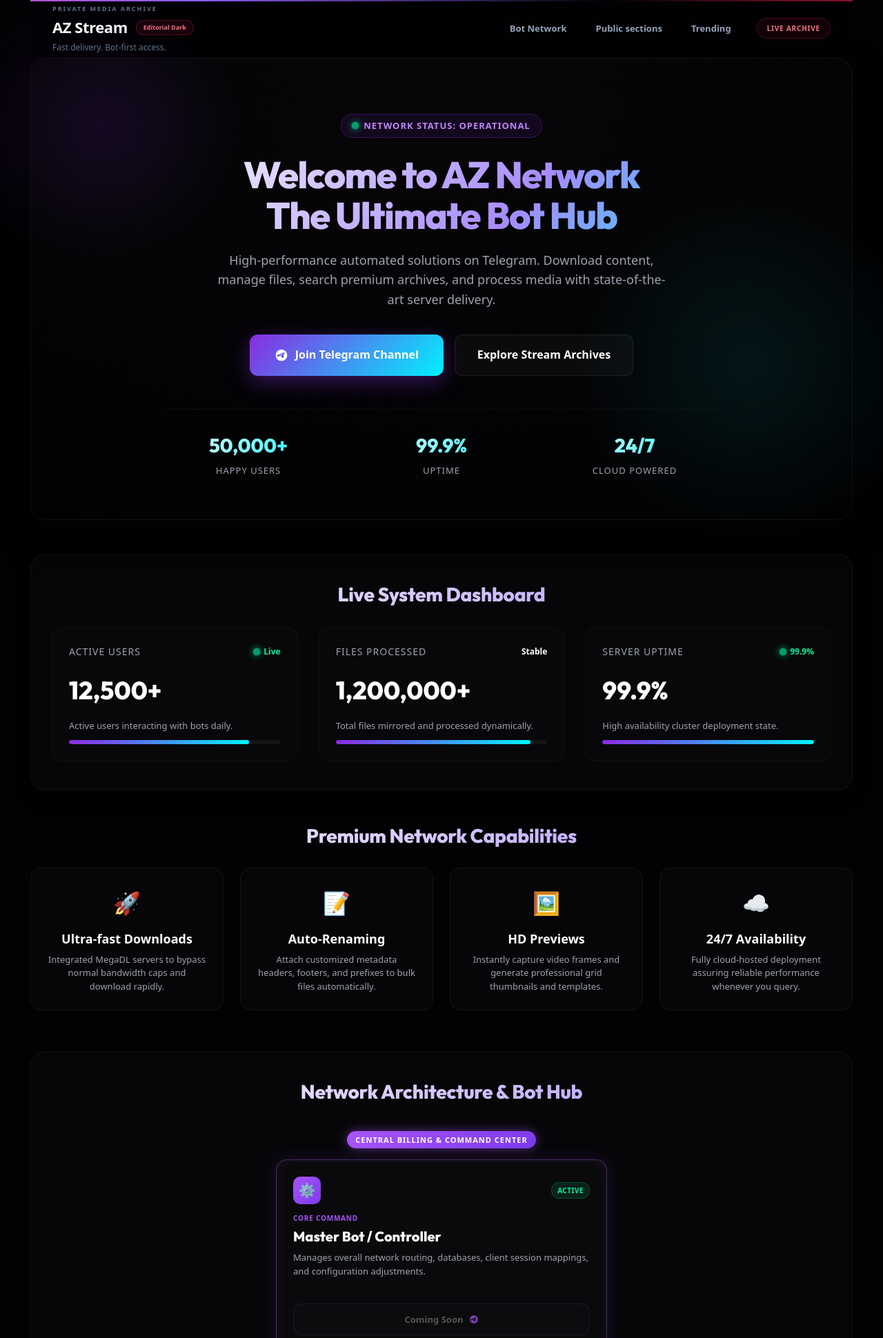
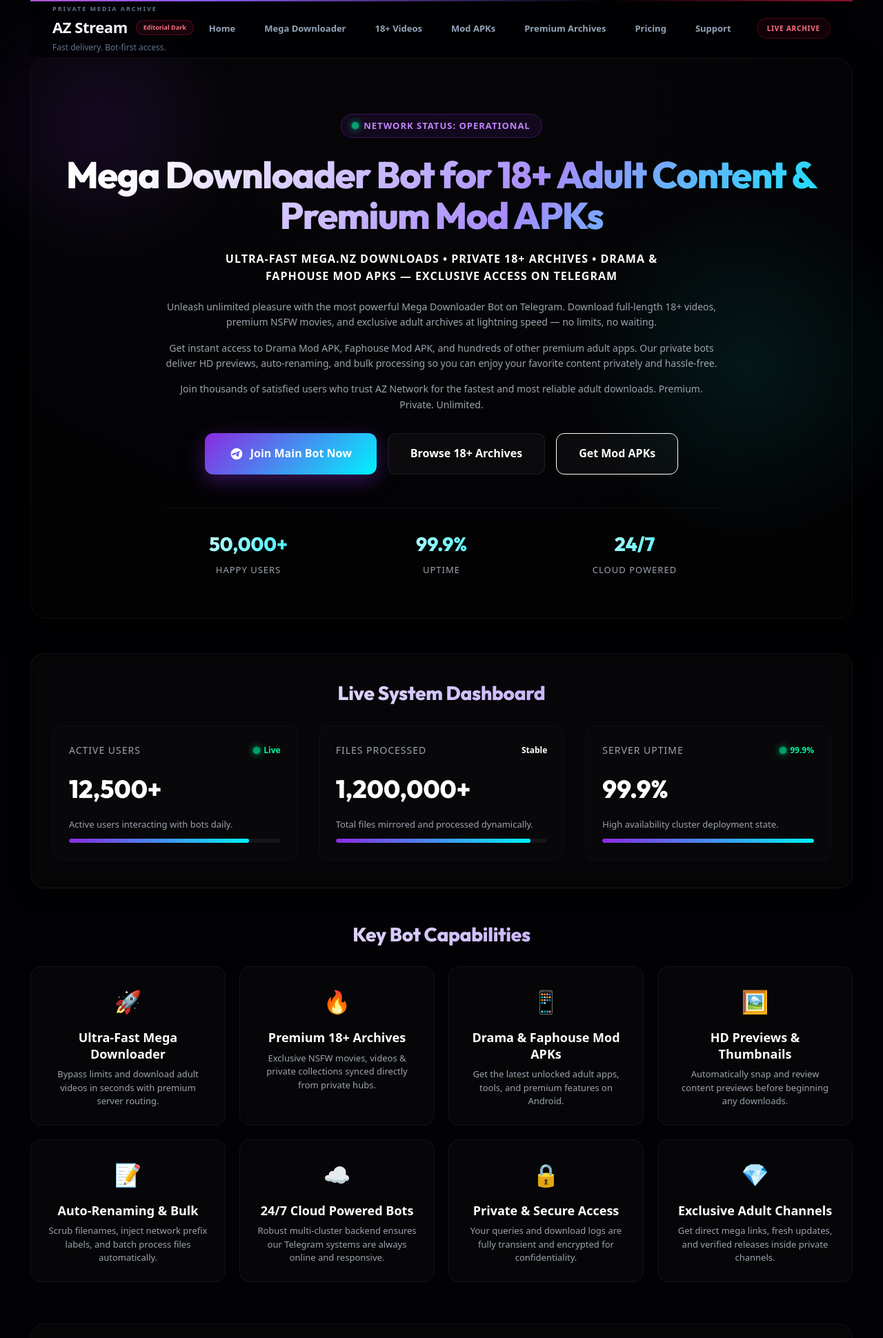
Before and after one commit to beast-69-bot/azfileconversion, a FastAPI app: template app/templates/home.html in a window 1280 px wide; the page is wider, and only the part inside the window is pictured. Shown: the top 1940 px of that part at 69% size. Run offline with FastAPI, Linux system fonts and the light colour scheme; the template is opened without the code that fills it, so the values that code supplies are empty; parts of the project's set-up code (start-up, migrations or seed data) failed here and were passed over; some libraries are stand-ins or nearby versions.

Commit message:
Update SEO metadata, landing page headers, hero section copy, features list, and call to action block to focus on adult videos & premium Mod APK downloads

```diff
--- a/app/templates/base.html
+++ b/app/templates/base.html
@@ -60,11 +60,13 @@
                 <p class="brand-copy">Fast delivery. Bot-first access.</p>
             </div>
             <div class="header-rail">
+                {% block navigation %}
                 <nav class="site-nav" aria-label="Primary navigation">
                     <a href="/">Bot Network</a>
                     <a href="/sections">Public sections</a>
                     <a href="/trending">Trending</a>
                 </nav>
+                {% endblock %}
                 <span class="status-pill">Live archive</span>
                 {% block header_extra %}{% endblock %}
             </div>
--- a/app/templates/home.html
+++ b/app/templates/home.html
@@ -1,7 +1,19 @@
 {% extends "base.html" %}
 
-{% block title %}Welcome to AZ Network — The Ultimate Bot Hub{% endblock %}
-{% block meta_description %}Redefining Telegram automation. Access ultra-fast downloads, auto-renamers, and premium content bots under one cyber-themed dashboard.{% endblock %}
+{% block title %}Mega Downloader Bot - Fast 18+ Adult Videos & Mod APKs | AZ Network{% endblock %}
+{% block meta_description %}Ultra-fast Mega Downloader Bot for 18+ adult videos, premium NSFW archives & modded APKs like Drama, Faphouse. Private Telegram bots with auto-rename, HD previews & unlimited downloads. Join AZ Network now.{% endblock %}
+
+{% block navigation %}
+<nav class="site-nav" aria-label="Primary navigation">
+    <a href="/">Home</a>
+    <a href="#mega-downloader">Mega Downloader</a>
+    <a href="#videos-movies">18+ Videos</a>
+    <a href="#mod-apks">Mod APKs</a>
+    <a href="#premium-archives">Premium Archives</a>
+    <a href="#pricing">Pricing</a>
+    <a href="https://t.me/eurnyme" target="_blank" rel="noopener">Support</a>
+</nav>
+{% endblock %}
 
 {% block head %}
 <link href="https://fonts.googleapis.com/css2?family=Outfit:wght@300;400;600;800&family=Plus+Jakarta+Sans:wght@300;400;600;700&display=swap" rel="stylesheet">
@@ -1012,22 +1024,30 @@
     <div class="hero-glow-2"></div>
 
     <!-- Hero Section -->
-    <section class="premium-hero">
+    <section class="premium-hero" id="home">
         <div class="hero-badge">
             <span class="pulse-green"></span>
             Network Status: Operational
         </div>
-        <h1 class="hero-title">Welcome to AZ Network<br>The Ultimate Bot Hub</h1>
-        <p class="hero-subtitle">High-performance automated solutions on Telegram. Download content, manage files, search premium archives, and process media with state-of-the-art server delivery.</p>
+        <h1 class="hero-title">Mega Downloader Bot for 18+ Adult Content & Premium Mod APKs</h1>
+        <p class="hero-subtitle" style="font-size: 16px; color: var(--color-primary); font-weight: 600; text-transform: uppercase; letter-spacing: 1px; margin-bottom: 20px;">
+            Ultra-Fast Mega.NZ Downloads • Private 18+ Archives • Drama & Faphouse Mod APKs — Exclusive Access on Telegram
+        </p>
+        <div class="hero-desc-container" style="max-width: 800px; margin: 0 auto 30px auto; display: flex; flex-direction: column; gap: 15px; text-align: center; line-height: 1.6; color: var(--text-cyber-muted); font-size: 14px;">
+            <p>Unleash unlimited pleasure with the most powerful Mega Downloader Bot on Telegram. Download full-length 18+ videos, premium NSFW movies, and exclusive adult archives at lightning speed — no limits, no waiting.</p>
+            <p>Get instant access to Drama Mod APK, Faphouse Mod APK, and hundreds of other premium adult apps. Our private bots deliver HD previews, auto-renaming, and bulk processing so you can enjoy your favorite content privately and hassle-free.</p>
+            <p>Join thousands of satisfied users who trust AZ Network for the fastest and most reliable adult downloads. Premium. Private. Unlimited.</p>
+        </div>
 
         <div class="cta-container">
-            <a href="https://t.me/Az_Mods_Adda" target="_blank" rel="noopener" class="cta-btn-premium">
+            <a href="https://t.me/az_network_master_bot" target="_blank" rel="noopener" class="cta-btn-premium">
                 <svg viewBox="0 0 24 24" xmlns="http://www.w3.org/2000/svg">
                     <path d="M12 2C6.48 2 2 6.48 2 12s4.48 10 10 10 10-4.48 10-10S17.52 2 12 2zm4.64 6.8c-.15 1.58-.8 5.42-1.13 7.19-.14.75-.42 1-.68 1.03-.58.05-1.02-.38-1.58-.75-.88-.58-1.38-.94-2.23-1.5-.99-.65-.35-1.01.22-1.59.15-.15 2.71-2.48 2.76-2.69.01-.03.01-.14-.07-.2-.08-.06-.19-.04-.27-.02-.12.02-1.96 1.24-5.54 3.65-.52.36-.99.53-1.42.52-.47-.01-1.37-.27-2.04-.49-.82-.27-1.47-.41-1.42-.87.03-.24.36-.49.99-.75 3.89-1.69 6.49-2.8 7.8-3.32 3.71-1.47 4.48-1.73 4.98-1.74.11 0 .36.03.52.16.14.11.18.27.2.42.01.12.01.25 0 .36z"/>
                 </svg>
-                Join Telegram Channel
+                Join Main Bot Now
             </a>
-            <a href="/sections" class="cta-btn-secondary">Explore Stream Archives</a>
+            <a href="/sections" class="cta-btn-secondary">Browse 18+ Archives</a>
+            <a href="#mod-apks" class="cta-btn-secondary" style="border-color: var(--color-secondary); color: var(--color-secondary);">Get Mod APKs</a>
         </div>
 
         <div class="hero-stats-row">
@@ -1096,27 +1116,47 @@
 
     <!-- Premium Features Section -->
     <section class="features-panel">
-        <h2 class="section-title">Premium Network Capabilities</h2>
-        <div class="features-grid">
+        <h2 class="section-title">Key Bot Capabilities</h2>
+        <div class="features-grid" style="display: grid; grid-template-columns: repeat(auto-fit, minmax(250px, 1fr)); gap: 20px;">
             <div class="feature-card">
                 <div class="feature-icon">🚀</div>
-                <h3 class="feature-title">Ultra-fast Downloads</h3>
-                <p class="feature-desc">Integrated MegaDL servers to bypass normal bandwidth caps and download rapidly.</p>
+                <h3 class="feature-title">Ultra-Fast Mega Downloader</h3>
+                <p class="feature-desc">Bypass limits and download adult videos in seconds with premium server routing.</p>
+            </div>
+            <div class="feature-card" id="videos-movies">
+                <div class="feature-icon">🔥</div>
+                <h3 class="feature-title">Premium 18+ Archives</h3>
+                <p class="feature-desc">Exclusive NSFW movies, videos & private collections synced directly from private hubs.</p>
+            </div>
+            <div class="feature-card" id="mod-apks">
+                <div class="feature-icon">📱</div>
+                <h3 class="feature-title">Drama & Faphouse Mod APKs</h3>
+                <p class="feature-desc">Get the latest unlocked adult apps, tools, and premium features on Android.</p>
+            </div>
+            <div class="feature-card">
+                <div class="feature-icon">🖼️</div>
+                <h3 class="feature-title">HD Previews & Thumbnails</h3>
+                <p class="feature-desc">Automatically snap and review content previews before beginning any downloads.</p>
             </div>
             <div class="feature-card">
                 <div class="feature-icon">📝</div>
-                <h3 class="feature-title">Auto-Renaming</h3>
-                <p class="feature-desc">Attach customized metadata headers, footers, and prefixes to bulk files automatically.</p>
-            </div>
-            <div class="feature-card">
-                <div class="feature-icon">🖼️</div>
-                <h3 class="feature-title">HD Previews</h3>
-                <p class="feature-desc">Instantly capture video frames and generate professional grid thumbnails and templates.</p>
+                <h3 class="feature-title">Auto-Renaming & Bulk</h3>
+                <p class="feature-desc">Scrub filenames, inject network prefix labels, and batch process files automatically.</p>
             </div>
             <div class="feature-card">
                 <div class="feature-icon">☁️</div>
-                <h3 class="feature-title">24/7 Availability</h3>
-                <p class="feature-desc">Fully cloud-hosted deployment assuring reliable performance whenever you query.</p>
+                <h3 class="feature-title">24/7 Cloud Powered Bots</h3>
+                <p class="feature-desc">Robust multi-cluster backend ensures our Telegram systems are always online and responsive.</p>
+            </div>
+            <div class="feature-card">
+                <div class="feature-icon">🔒</div>
+                <h3 class="feature-title">Private & Secure Access</h3>
+                <p class="feature-desc">Your queries and download logs are fully transient and encrypted for confidentiality.</p>
+            </div>
+            <div class="feature-card" id="premium-archives">
+                <div class="feature-icon">💎</div>
+                <h3 class="feature-title">Exclusive Adult Channels</h3>
+                <p class="feature-desc">Get direct mega links, fresh updates, and verified releases inside private channels.</p>
             </div>
         </div>
     </section>
@@ -1153,7 +1193,25 @@
                 <div class="hub-grid" id="hubGrid">
                     <!-- Rendered Dynamically -->
                 </div>
-            </div>
+        </div>
+    </section>
+
+    <!-- Call to Action Section -->
+    <section class="channel-network-panel" id="pricing" style="margin-top: 50px; background: rgba(138, 43, 226, 0.02); border: 1px solid rgba(138, 43, 226, 0.1); border-radius: 16px; padding: 40px 24px; text-align: center; box-shadow: 0 10px 30px rgba(0,0,0,0.4);">
+        <h2 class="section-title" style="margin-bottom: 12px; font-weight: 800; font-size: 28px; text-shadow: 0 0 20px rgba(168, 85, 247, 0.4);">Ready for the fastest adult experience?</h2>
+        <p style="color: var(--text-cyber-muted); max-width: 600px; margin: 0 auto 30px auto; line-height: 1.6; font-size: 15px;">
+            Don’t wait — join the AZ Network today and unlock unlimited 18+ content, premium mod APKs, and lightning-fast downloads.
+        </p>
+        <div class="cta-container" style="justify-content: center; margin-bottom: 0;">
+            <a href="https://t.me/az_network_master_bot" target="_blank" rel="noopener" class="cta-btn-premium" style="background: linear-gradient(135deg, #10b981 0%, #059669 100%); border-color: rgba(16, 185, 129, 0.4); box-shadow: 0 0 20px rgba(16, 185, 129, 0.3);">
+                Start Free Trial
+            </a>
+            <a href="https://t.me/az_network_master_bot" target="_blank" rel="noopener" class="cta-btn-secondary" style="border-color: #ffb800; color: #ffb800; box-shadow: 0 0 20px rgba(254, 240, 138, 0.1);">
+                Buy Premium Plan
+            </a>
+            <a href="https://t.me/az_network_master_bot" target="_blank" rel="noopener" class="cta-btn-secondary">
+                Join Telegram Bot
+            </a>
         </div>
     </section>
 
```
